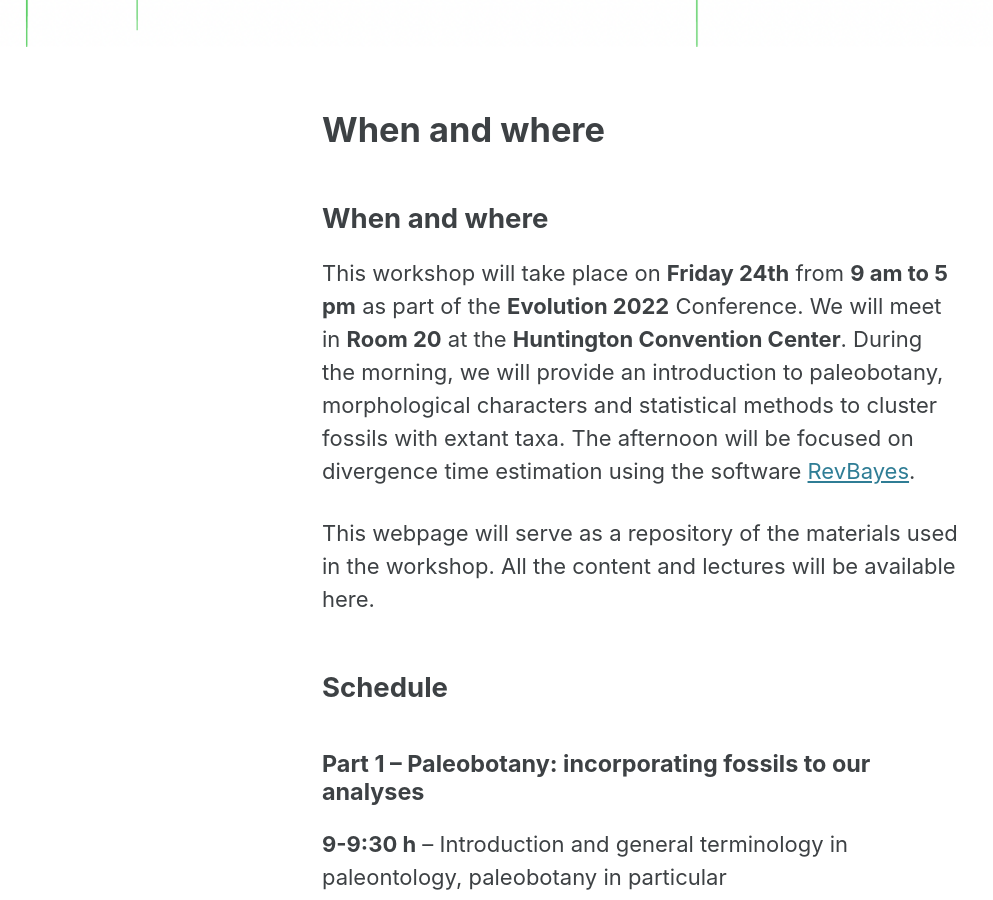
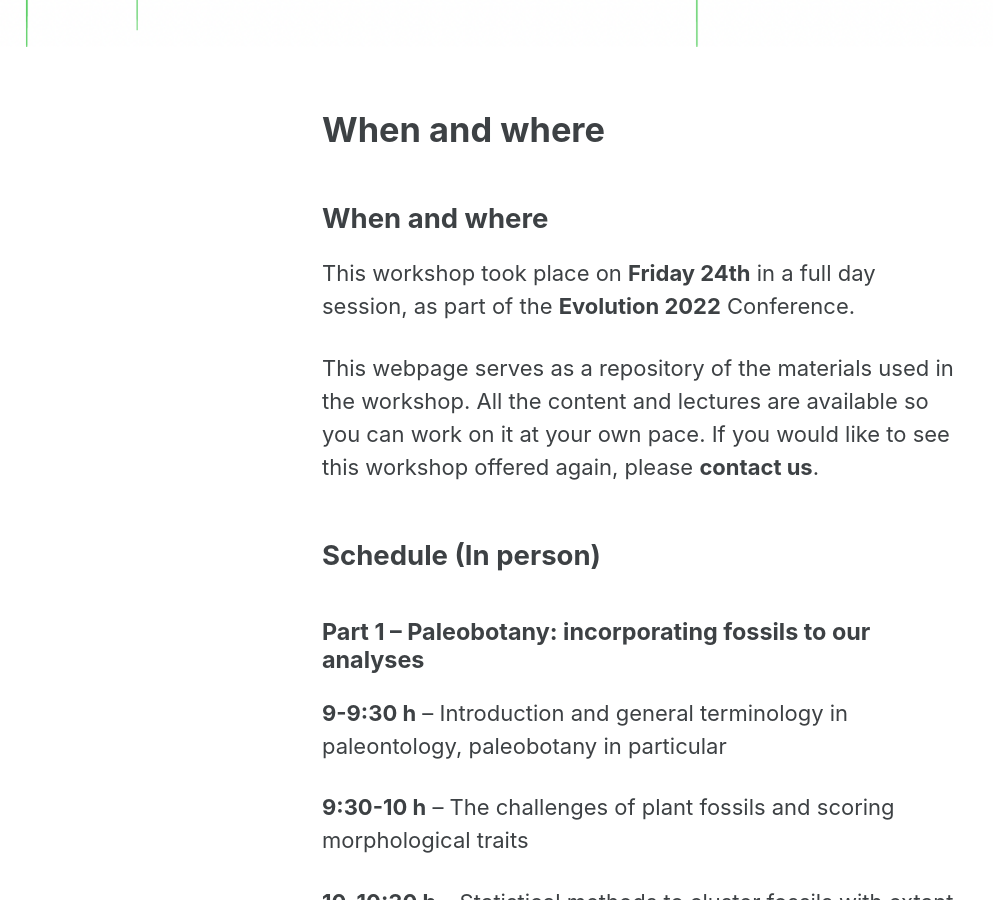
Before and after one commit to ixchelgzlzr/TED_and_Paleobotany, a Jekyll site: the page built from schedule.md, in a window 1280 px wide and 900 px high, scrolled down 531 px. Shown: the whole window, without its empty margins (0-993 px from the left). Built offline with Jekyll 4.4.1, drawn with Linux system fonts in a browser that asks for light colours; cached includes are drawn as plain includes; our own code applies the rules of GitHub Pages for plain Markdown files.

Commit message:
changing the wording ro the past

```diff
--- a/schedule.md
+++ b/schedule.md
@@ -7,14 +7,11 @@ header:
 
 ## When and where
 
-This workshop will take place on **Friday 24th** from **9 am to 5 pm** as part of the **Evolution 2022** Conference. We will meet in **Room 20** at the **Huntington Convention Center**. During the morning, we will provide an introduction to paleobotany,
-morphological characters and statistical methods to cluster fossils with extant taxa. The
-afternoon will be focused on divergence time estimation using the software
-<a href="https://revbayes.github.io">RevBayes</a>.
+This workshop took place on **Friday 24th** in a full day session, as part of the **Evolution 2022** Conference.
 
-This webpage will serve as a repository of the materials used in the workshop. All the content and lectures will be available here.
+This webpage serves as a repository of the materials used in the workshop. All the content and lectures are available so you can work on it at your own pace. If you would like to see this workshop offered again, please **contact us**.
 
-## Schedule
+## Schedule (In person)
 
 #### Part 1 – Paleobotany: incorporating fossils to our analyses
 
```
